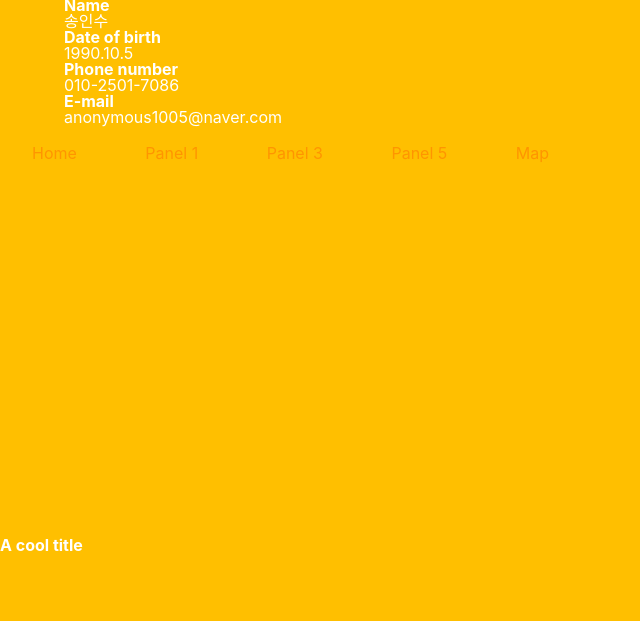
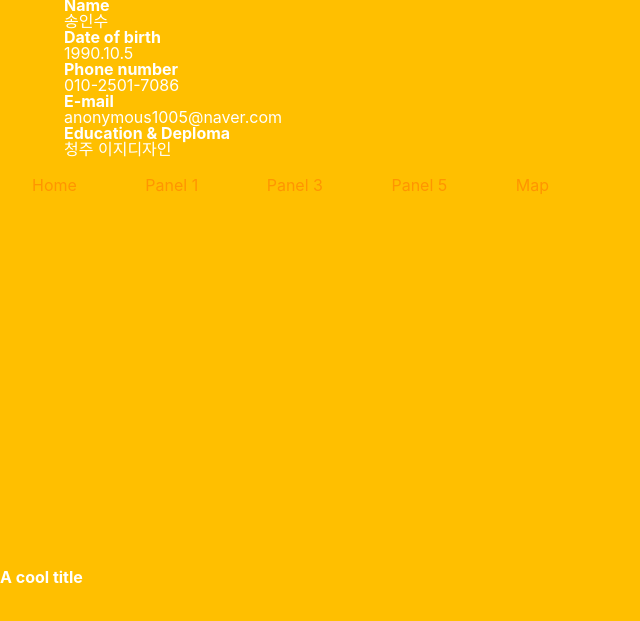
Before and after one commit to insu1005/porfolio, a plain HTML site: page index.html in a window 1280 px wide. Shown: the part 1660-2281 px from the top of the page, without its empty margins (0-640 px from the left). Drawn offline with nearby package versions, Linux system fonts and the light colour scheme.

Commit message:
profile-working

```diff
--- a/index.html
+++ b/index.html
@@ -2765,7 +2765,11 @@
                   <p>anonymous1005@naver.com</p>
                 </div>
               </div>
-              <div class="career-box"></div>
+              <div class="career-box">
+                  <h1>Education & Deploma</h1>
+                  <p>청주 이지디자인</p>
+                  <p></p>
+              </div>
               <div class="license-box"></div>
               <div class="skil-box"></div>
             </div>
```
